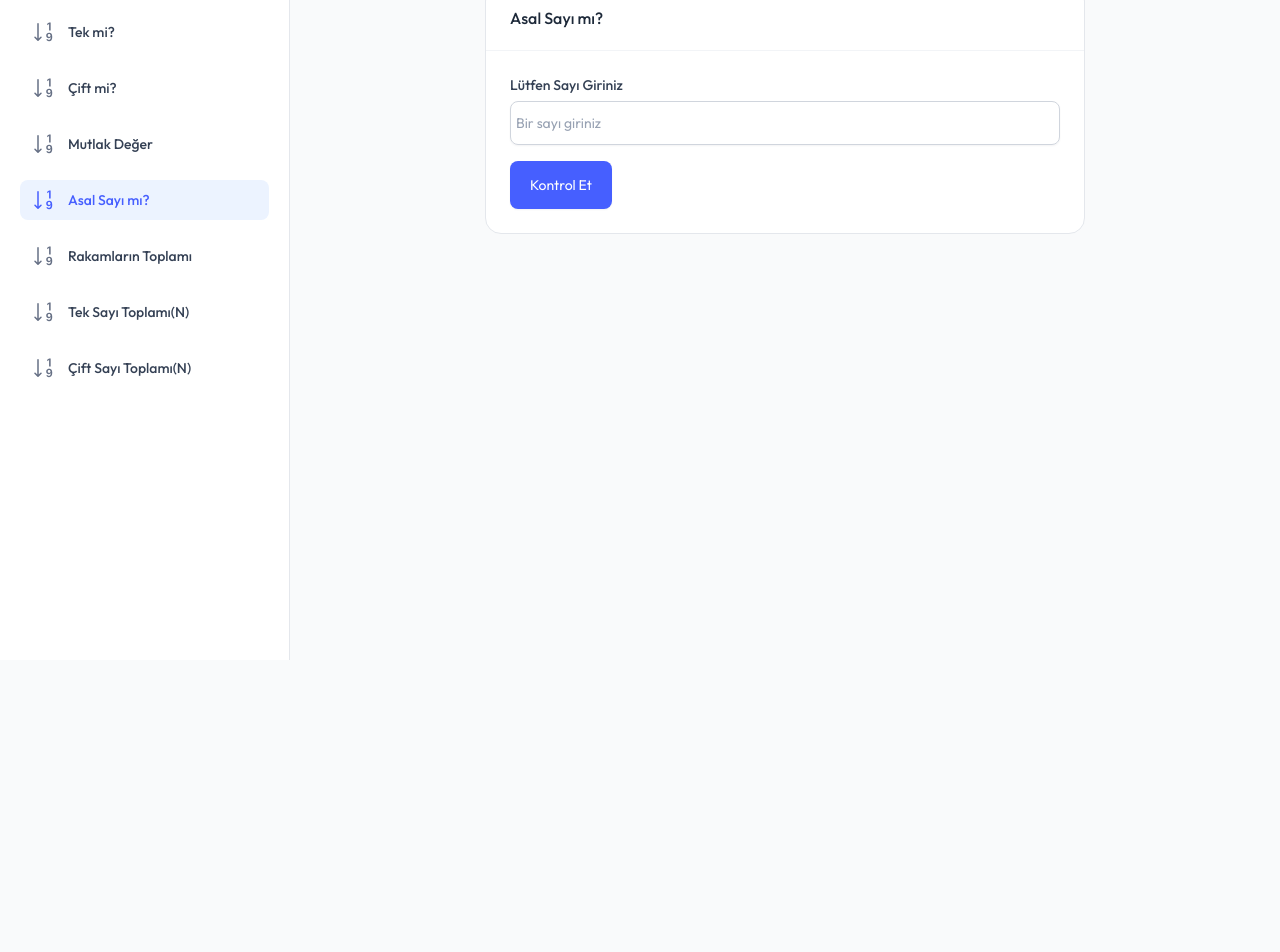
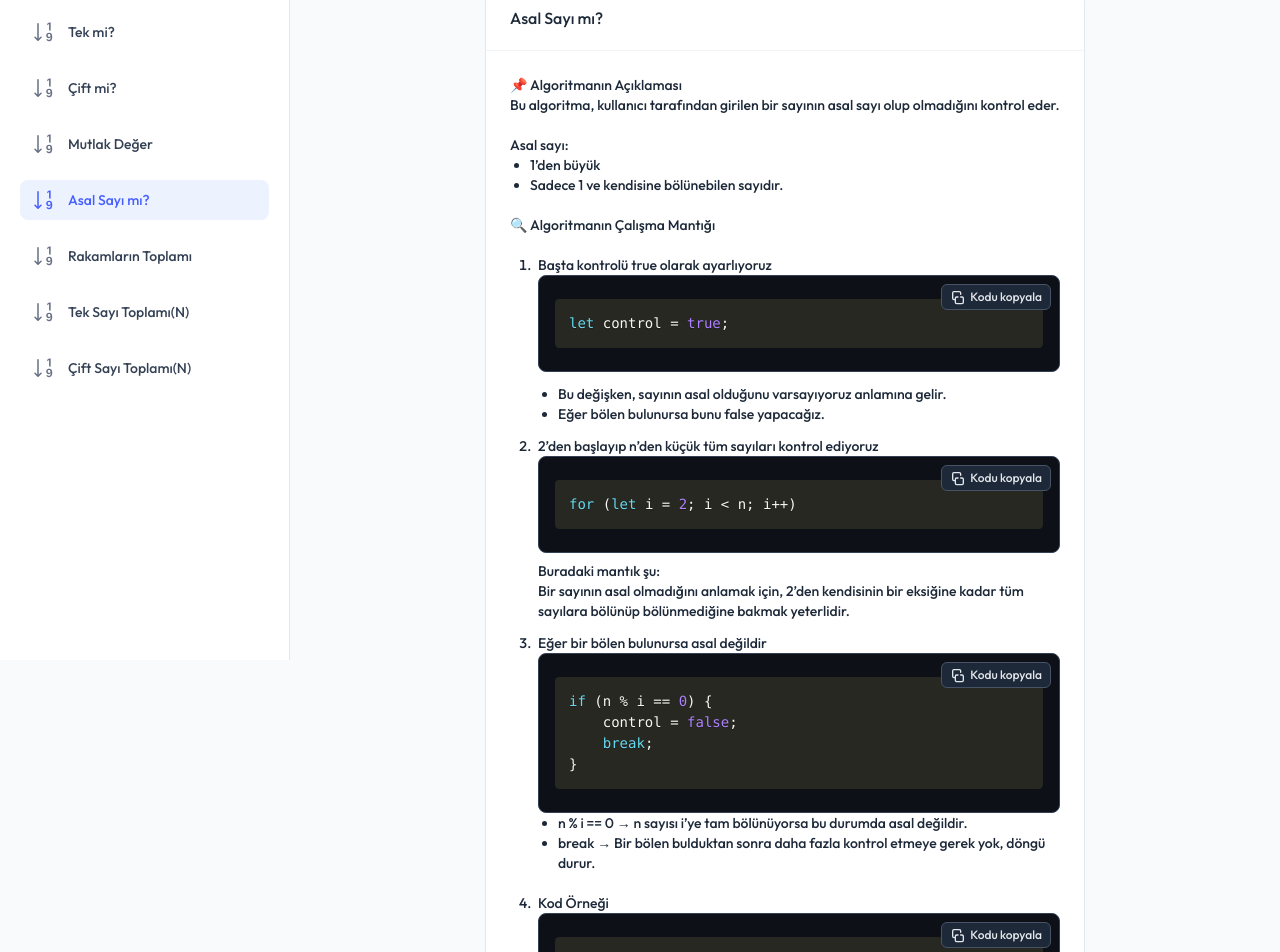
Before and after one commit to ayhan-karaman/algorithm-design, a React (Vite) app: page /is-prime-number in a window 1280 px wide. Shown: the part 140-1092 px from the top of the page. Before the commit the page ends 800 px from the top, so only its background shows below. Built offline with nearby package versions, Linux system fonts and the light colour scheme.

Commit message:
Isprimenumber page update

```diff
--- a/src/pages/IsPrimeNumber.tsx
+++ b/src/pages/IsPrimeNumber.tsx
@@ -5,6 +5,21 @@ import Label from "../components/form/Label";
 import { Form } from "react-router";
 import Button from "../components/ui/button/Button";
 import { useState } from "react";
+import CopyCodeBlock from "../components/ui/copyCode/CopyCode";
+
+const code = `const isPrimeNumber = (n:number) => {
+        let control = true;
+        for (let i = 2; i < n; i++)
+        {
+            if (n % i == 0) {
+                control = false;
+                break;
+            }
+        }
+
+        return control;
+    }`
+
 
 export default function IsPrimeNumber() {
     const [value, setValue] = useState<number | string>("");
@@ -23,16 +38,14 @@ export default function IsPrimeNumber() {
         e.preventDefault()
         let text;
         const n = Number(value)
-        if(n <= 1)
-        {
+        if (n <= 1) {
             alert("En küçük asal sayı 2'dir. Lütfen 2 veya daha büyük sayı giriniz.")
             return;
         }
         if (isPrimeNumber(n)) {
             text = `${n} sayısı asal sayıdır.`;
         }
-        else
-        {
+        else {
             text = `${n} sayısı asal sayı değildir.`;
         }
 
@@ -40,10 +53,9 @@ export default function IsPrimeNumber() {
         setResult(text)
     };
 
-    const isPrimeNumber = (n:number) => {
+    const isPrimeNumber = (n: number) => {
         let control = true;
-        for (let i = 2; i < n; i++)
-        {
+        for (let i = 2; i < n; i++) {
             if (n % i == 0) {
                 control = false;
                 break;
@@ -57,6 +69,73 @@ export default function IsPrimeNumber() {
         <>
             <div className="p-4 flex justify-center mx-auto max-w-(--breakpoint-2xl) md:p-6">
                 <ComponentCard className="w-150" title="Asal Sayı mı?">
+                    <p className="text-sm font-medium text-gray-800 mb-2 dark:text-white/90">
+                        <h5>📌 Algoritmanın Açıklaması</h5>
+                        <p className="text-sm font-medium">
+                            Bu algoritma, kullanıcı tarafından girilen bir sayının asal sayı olup olmadığını kontrol eder.
+                        </p>
+                        <p className="text-sm font-medium my-5">
+                            Asal sayı:
+                            <ul className="list-disc ml-5">
+                                <li>1’den büyük</li>
+                                <li>Sadece 1 ve kendisine bölünebilen sayıdır.</li>
+                            </ul>
+                        </p>
+
+                        <h5>🔍 Algoritmanın Çalışma Mantığı</h5>
+                        <ol className="list-decimal ml-6 space-y-2 my-5">
+                            <li className="pl-1">
+                                <p className="text-sm font-medium" > Başta kontrolü true olarak ayarlıyoruz</p>
+                                <CopyCodeBlock
+                                    language="javascript"
+                                    code={`let control = true;`}
+                                />
+                                <ul className="list-disc ml-5 my-3">
+
+                                    <li>Bu değişken, sayının asal olduğunu varsayıyoruz anlamına gelir.</li>
+                                    <li>Eğer bölen bulunursa bunu false yapacağız.</li>
+                                </ul>
+                            </li>
+                            <li className="pl-1 my-3">
+                                <p className="text-sm font-medium" >2’den başlayıp n’den küçük tüm sayıları kontrol ediyoruz</p>
+                                <CopyCodeBlock
+                                    language="javascript"
+                                    code={`for (let i = 2; i < n; i++)`}
+                                />
+                                <p className="text-sm font-medium my-2">
+                                    Buradaki mantık şu:
+                                    <p className="text-sm font-medium">
+                                        Bir sayının asal olmadığını anlamak için, 2’den kendisinin bir eksiğine kadar tüm sayılara bölünüp bölünmediğine bakmak yeterlidir.
+                                    </p>
+                                </p>
+                            </li>
+                            <li className="pl-1">
+                                <p className="text-sm font-medium" >Eğer bir bölen bulunursa asal değildir</p>
+                                <CopyCodeBlock
+                                    language="javascript"
+                                    code={`if (n % i == 0) {
+    control = false;
+    break;
+}`}
+                                />
+                                <ul className="list-disc ml-5">
+                                    <li>n % i == 0 → n sayısı i’ye tam bölünüyorsa bu durumda asal değildir.</li>
+                                    <li>break → Bir bölen bulduktan sonra daha fazla kontrol etmeye gerek yok, döngü durur.</li>
+                                </ul>
+                            </li>
+
+                            <li className="pl-1 mt-5">
+                                Kod Örneği
+                                <p className="text-sm font-medium" >
+                                    <CopyCodeBlock
+                                        language="javascript"
+                                        code={code}
+                                    />
+                                </p>
+                            </li>
+                            <li className="pl-1 mt-5">
+                                Test
+                                <p className="text-sm font-medium" >
                                     <Form onSubmit={handleSubmit} className="space-y-4" >
                                         <div className="space-y-6">
                                             <div>
@@ -83,6 +162,13 @@ export default function IsPrimeNumber() {
                                             Kontrol Et
                                         </Button>
                                     </Form>
+                                </p>
+                            </li>
+
+                        </ol>
+
+                    </p>
+
 
                     {
                         result && (
```
Lines whose indentation alone changed are shown as unchanged.
